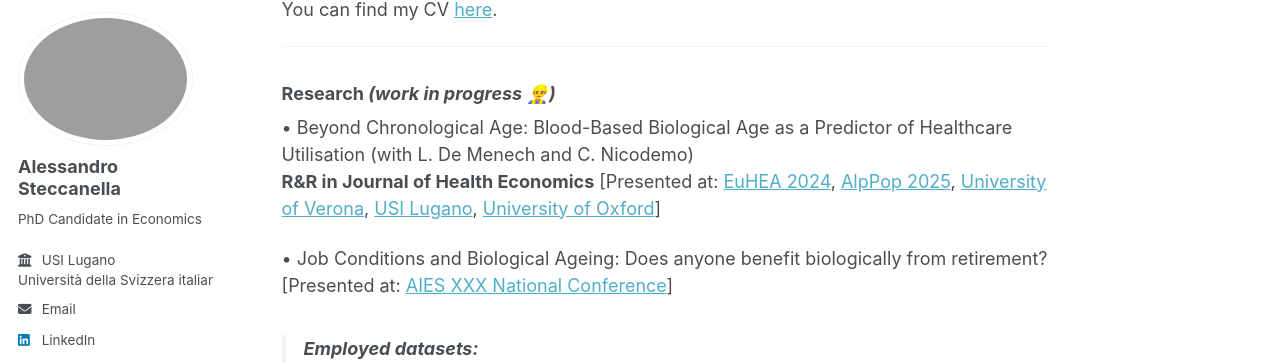
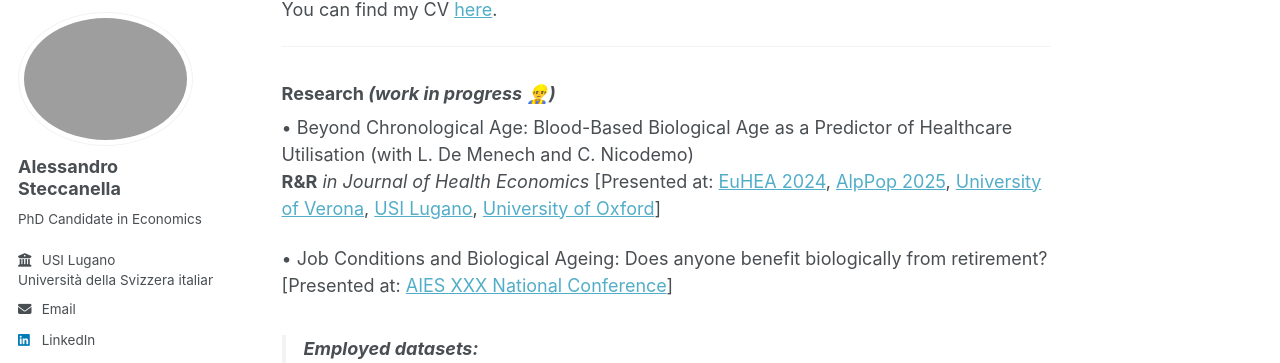
Before and after one commit to AlessandroSteccanella/alessandrosteccanella.github.io, a Jekyll site: the page built from _pages/about.md, in a window 1280 px wide and 900 px high, scrolled down 316 px. Shown: the part 89-452 px from the top of the window. Built offline with Jekyll 4.4.1, drawn with Linux system fonts in a browser that asks for light colours; emoji names are drawn with the system emoji font; a script bundle is joined from its source files by our own code; library files that are not in the unit come from our copies.

```diff
--- a/_pages/about.md
+++ b/_pages/about.md
@@ -21,7 +21,7 @@ You can find my CV [here](/files/cv.pdf).
 
 
 • Beyond Chronological Age: Blood-Based Biological Age as a Predictor of Healthcare Utilisation (with L. De Menech and C. Nicodemo)<br>
-**R&R in Journal of Health Economics** [Presented at: [EuHEA 2024](https://euhea.eu/welcome_conference_2024.html), [AlpPop 2025](https://dondena.unibocconi.eu/news-events/alp-pop-2025), [University of Verona](https://www.dse.univr.it/?ent=ciclosem&idC=136&lang=en), [USI Lugano](https://idep.usi.ch/seminars), [University of Oxford](https://www.phc.ox.ac.uk/events)]
+**R&R** *in Journal of Health Economics* [Presented at: [EuHEA 2024](https://euhea.eu/welcome_conference_2024.html), [AlpPop 2025](https://dondena.unibocconi.eu/news-events/alp-pop-2025), [University of Verona](https://www.dse.univr.it/?ent=ciclosem&idC=136&lang=en), [USI Lugano](https://idep.usi.ch/seminars), [University of Oxford](https://www.phc.ox.ac.uk/events)]
 
 • Job Conditions and Biological Ageing: Does anyone benefit biologically from retirement?<br>
 [Presented at: [AIES XXX National Conference](https://www.aiesweb.it/xxx-national-conference/)]
```
